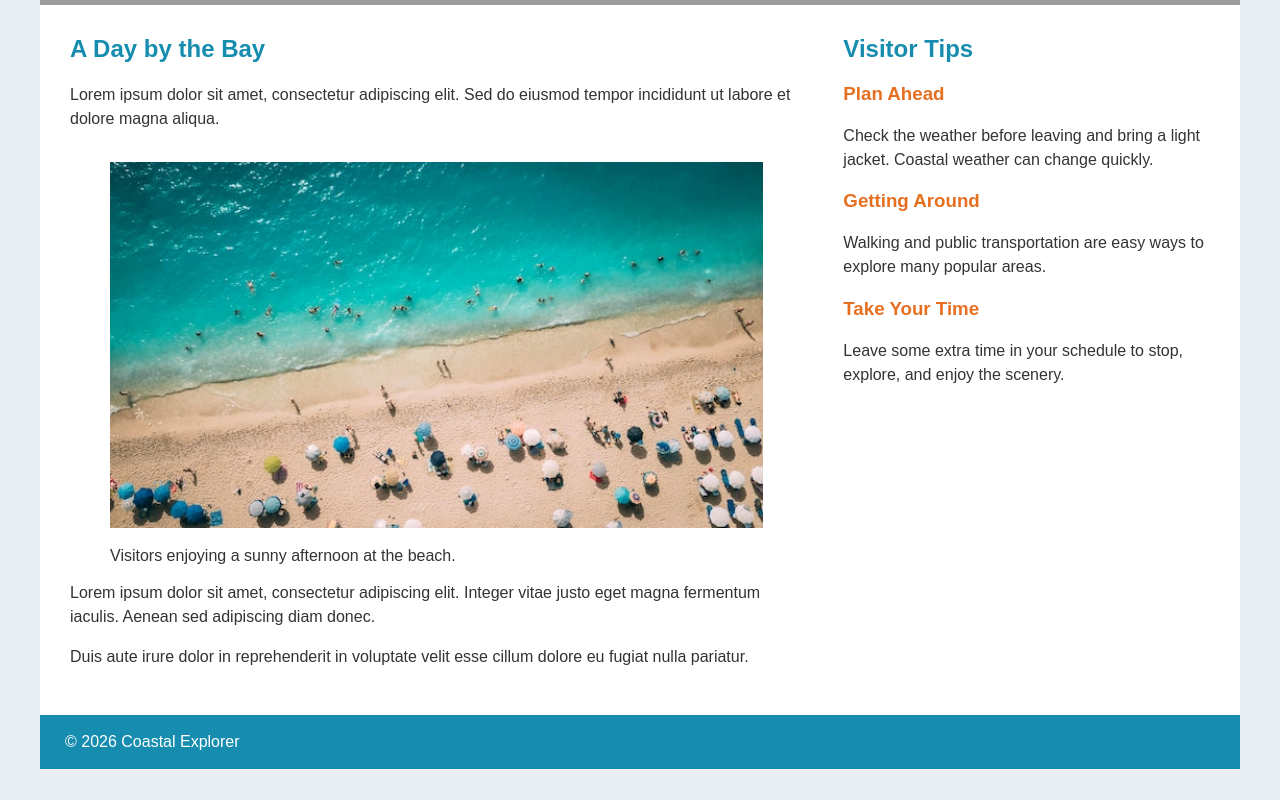
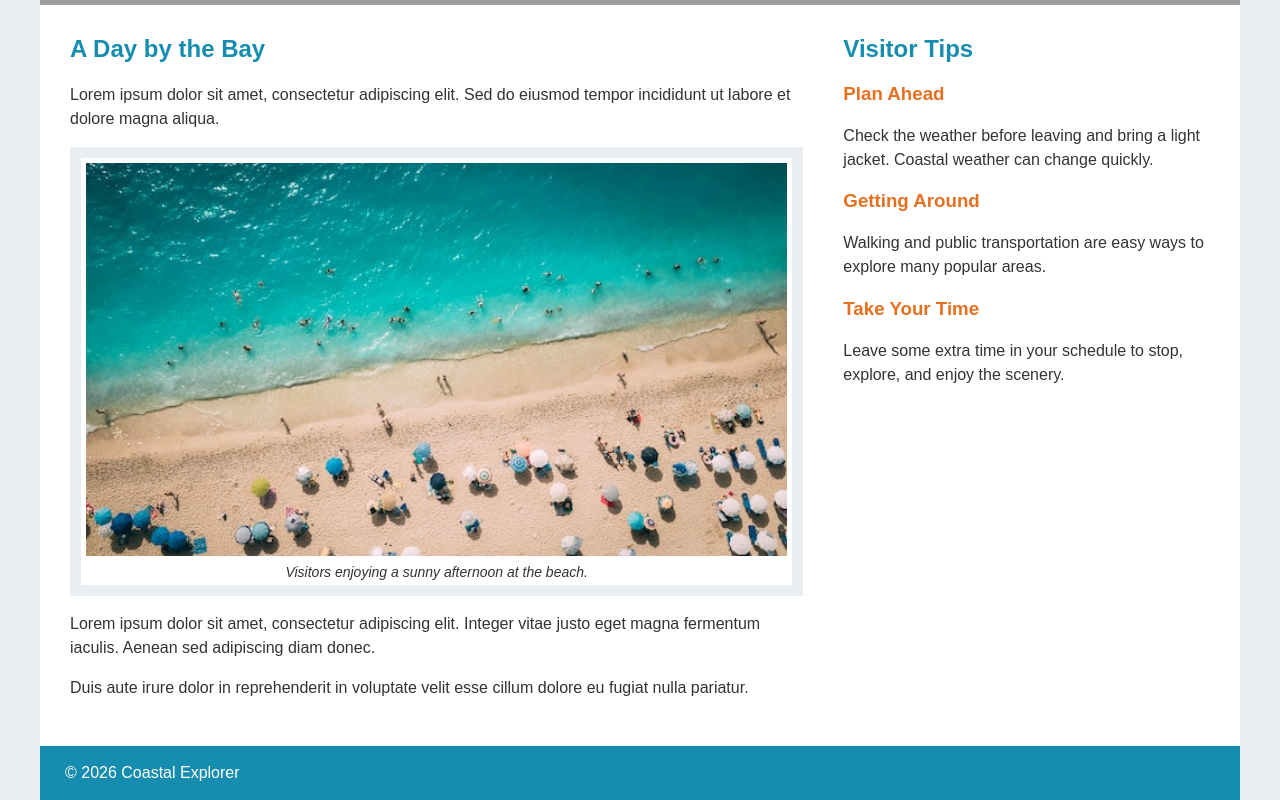
Before and after one commit to vinit-s/daid-105a-midterm, a plain HTML site: page index.html in a window 1280 px wide. Shown: the part 1035-1835 px from the top of the page. Before the commit the page ends 1804 px from the top, so only its background shows below. Drawn offline with Linux system fonts and the light colour scheme; grey boxes are pictures that could not be loaded.

Commit message:
Add styles for main story figures and captions

```diff
--- a/style.css
+++ b/style.css
@@ -144,6 +144,25 @@ main h3 {
     margin: 15px 0;
 }
 
+.main-story figure {
+    margin: 15px 0;
+    border: 1cap solid #e8eef1;
+    padding: 5px;
+}
+
+.main-story figure img {
+    display: block;
+    margin: 0;
+}
+
+
+.main-story figcaption {
+    margin-top: 8px;
+    font-size: 14px;
+    font-style: italic;
+    text-align: center;
+}
+
 /* Makes paragraphs easier to read */
 p {
     line-height: 1.5;
```
